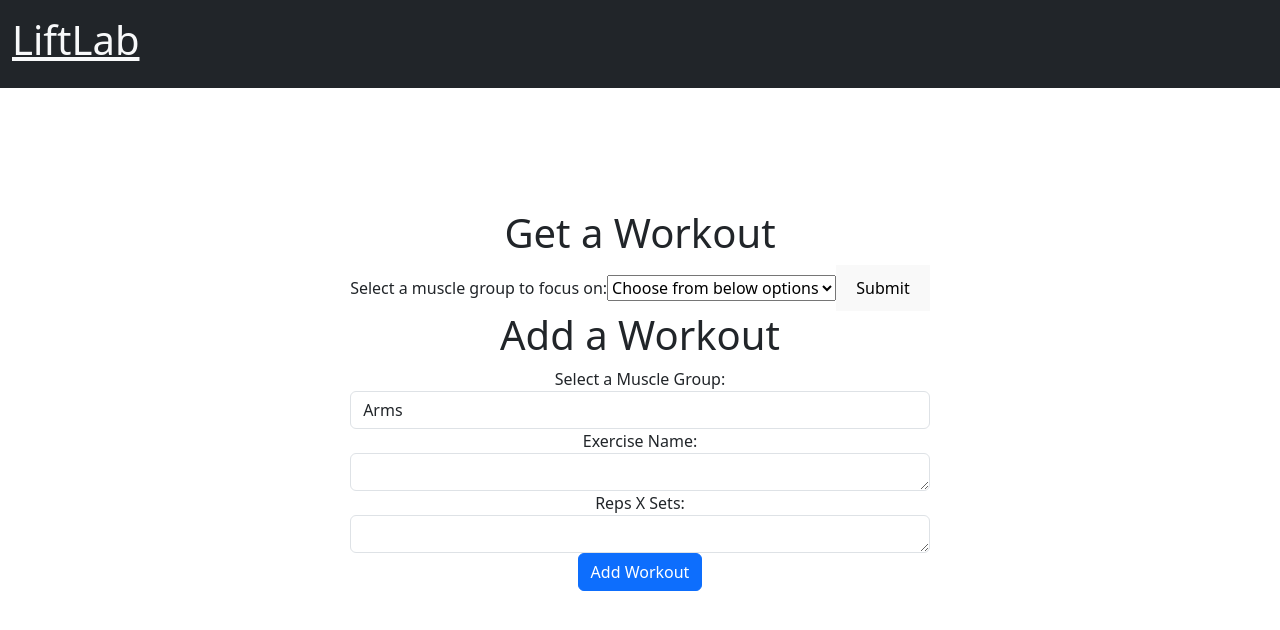
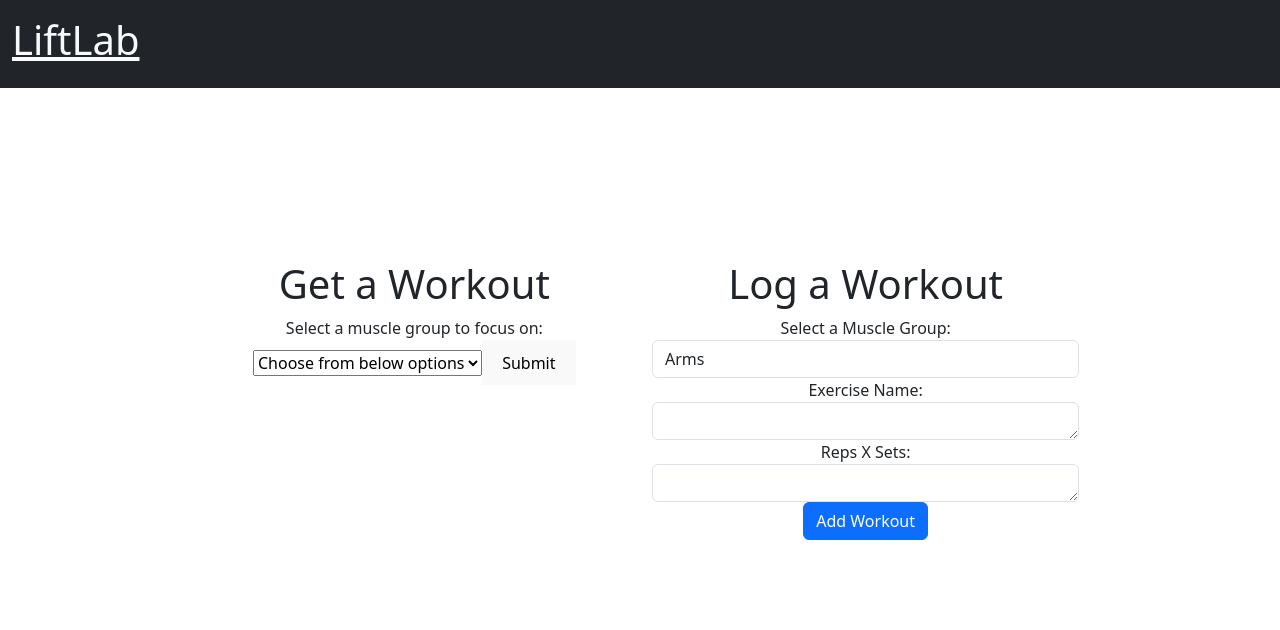
Before and after one commit to marielmetalios/liftlab, a React (Vite) app in the folder client/: page /FormPage in a window 1280 px wide. Shown: the top 630 px of the page. Built offline with nearby package versions, Linux system fonts and the light colour scheme.

Commit message:
updated form styling

```diff
--- a/client/src/pages/FormPage.tsx
+++ b/client/src/pages/FormPage.tsx
@@ -3,14 +3,18 @@ import UserWorkout from "../components/form2";
 
 const formPage = () => {
     return (
-      <div>
-        <h1>Get a Workout</h1>
-        <MuscleGroupForm />
-        <div>
-        <h1>Add a Workout</h1>
-        <UserWorkout />
+      <div className="container">
+        <div className="row">
+          <div className="col-md-6">
+            <h1>Get a Workout</h1>
+            <MuscleGroupForm />
+          </div>
+        <div className="col-md-6">
+            <h1>Log a Workout</h1>
+            <UserWorkout />
         </div>
       </div>
+    </div>
     );
   }
 
```
Also changed, not shown: 1 other file (tests, documents, lock files or other folders).
